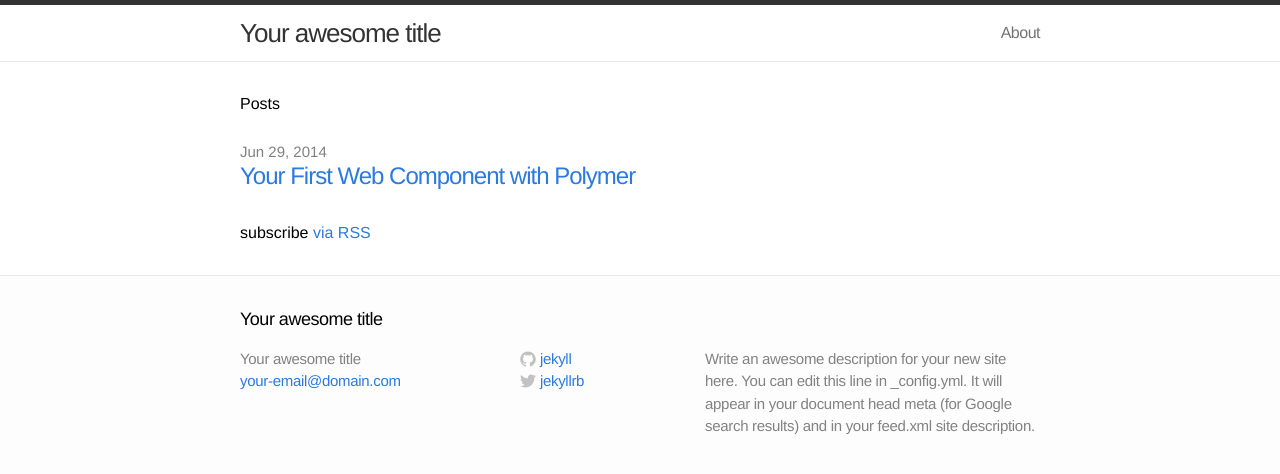
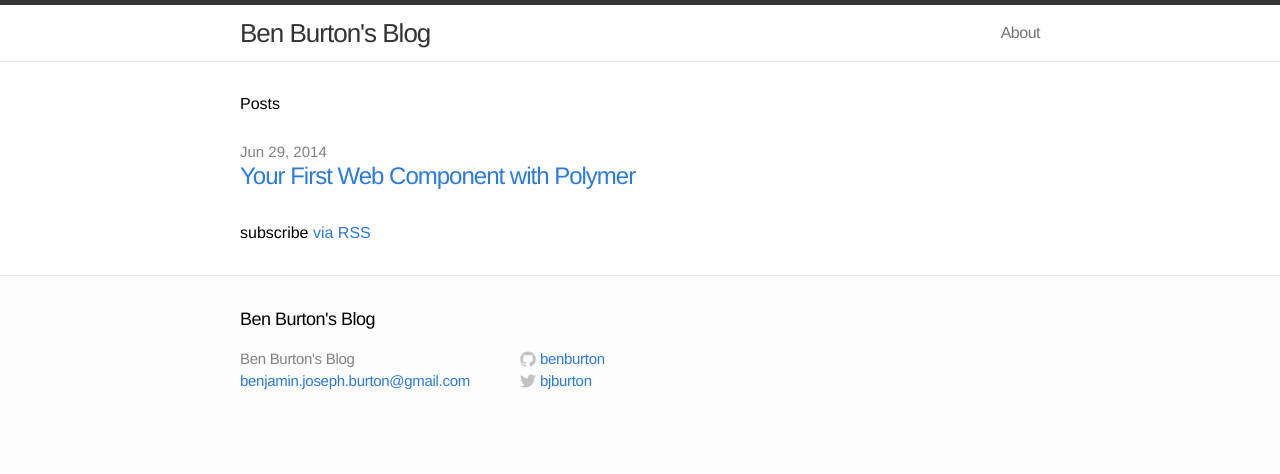
Before and after one commit to benburton/benburton.github.io, a Jekyll site: the page built from index.html, in a window 1280 px wide. Shown: the top 474 px of the page. Built offline with Jekyll 4.4.1, drawn with Linux system fonts in a browser that asks for light colours.

Commit message:
Update blog settings

```diff
--- a/_config.yml
+++ b/_config.yml
@@ -1,11 +1,11 @@
 # Site settings
-title: Your awesome title
-email: your-email@domain.com
-description: "Write an awesome description for your new site here. You can edit this line in _config.yml. It will appear in your document head meta (for Google search results) and in your feed.xml site description."
+title: Ben Burton's Blog
+email: benjamin.joseph.burton@gmail.com
+description: ""
 baseurl: ""
-url: "http://yourdomain.com"
-twitter_username: jekyllrb
-github_username:  jekyll
+url: "http://benburton.github.io/"
+twitter_username: bjburton
+github_username:  benburton
 
 # Build settings
 markdown: kramdown
```
